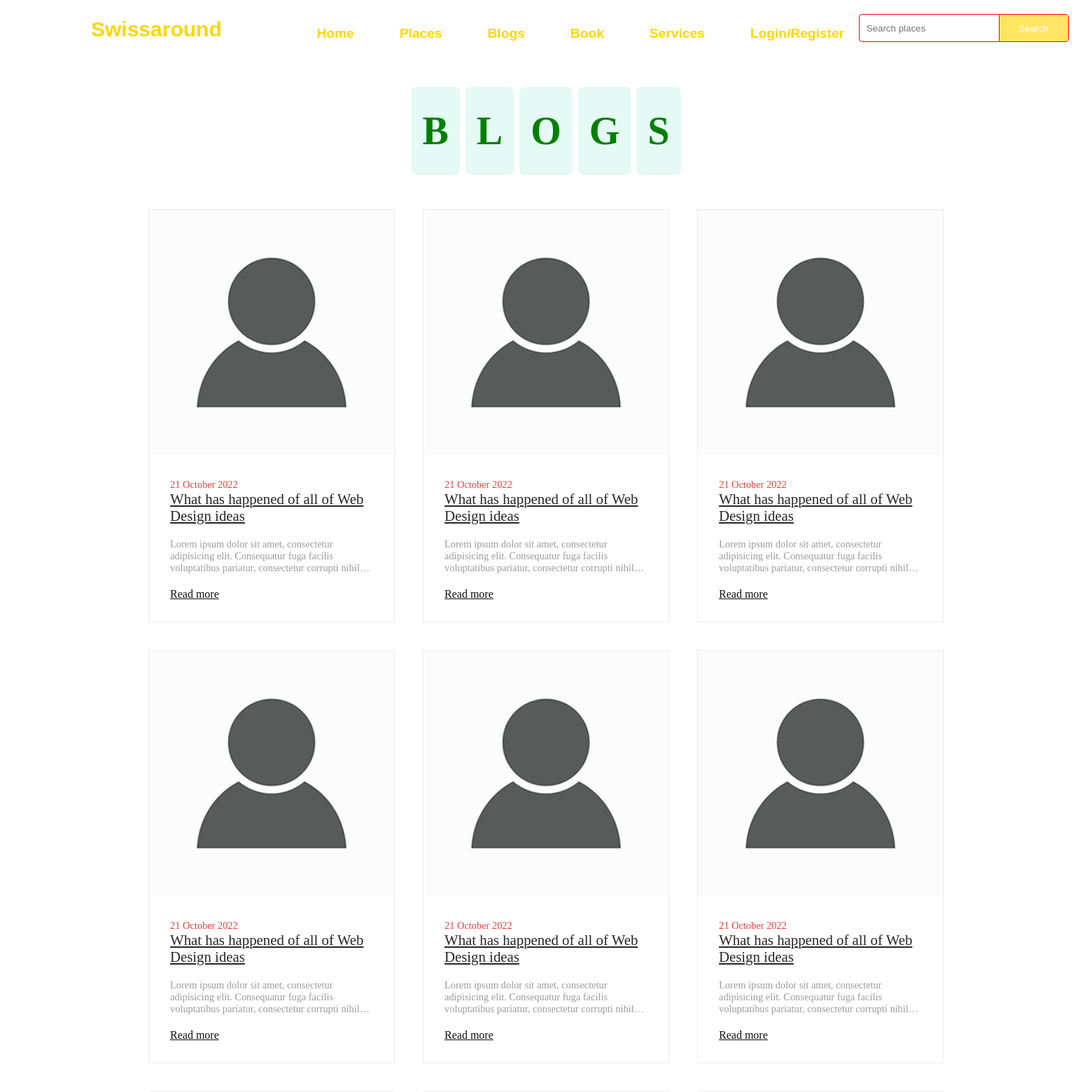
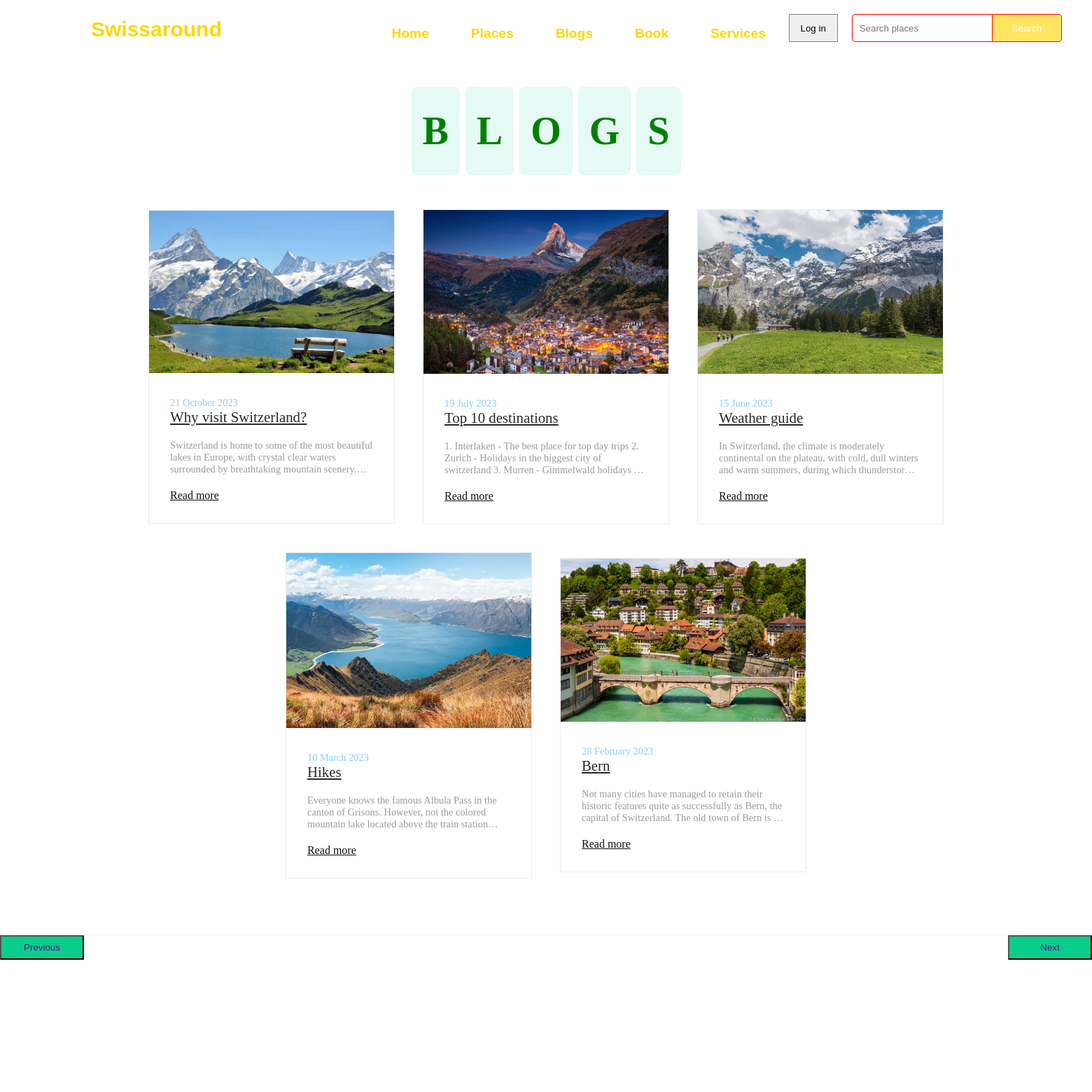
Before and after one commit to artinapira/Projekti-Web, a PHP site: page /Blogs.html in a window 1560 px wide. Shown: the top 1560 px of the page at 70% size. After the commit the page ends 1371 px from the top, so only its background shows below. Run offline with PHP 8.4, Linux system fonts and the light colour scheme.

Commit message:
blogs added changes

```diff
--- a/Blogs.html
+++ b/Blogs.html
@@ -23,8 +23,11 @@
                     <li class="link"><a href="Blogs.html">Blogs</a></li>
                     <li class="link"><a href="Book.html">Book</a></li>
                     <li class="link"><a href="Services.html">Services</a></li>
-                    <li class="link"><a href="Login.html">Login/Register</a></li>
                 </ul>
+            </div>
+
+            <div class="login">
+                <a href="Login.html"><button>Log in</button></a>
             </div>
 
             <div class="search">
@@ -46,171 +49,103 @@
 
                 <div class="blog-box">
                     <div class="blog-img">
-                        <img src="person-icon1.png" alt="">
+                        <img src="vistit.png" alt="">
                     </div>
                     <div class="blog-text">
-                        <span>21 October 2022</span>
-                        <a href="" class="blog-title">What has happened of all of Web Design ideas</a>
-                        <p>Lorem ipsum dolor sit amet, consectetur adipisicing elit. Consequatur fuga facilis
-                            voluptatibus pariatur, consectetur corrupti nihil omnis vel architecto ipsum eaque sit
-                            blanditiis quis voluptatem illum. Eveniet autem illo dicta!</p>
+                        <span>21 October 2023</span>
+                        <a href="" class="blog-title">Why visit Switzerland?</a>
+                        <p>Switzerland is home to some of the most beautiful lakes in Europe, with crystal clear waters surrounded by
+                            breathtaking mountain scenery. Lake Geneva, Lake Zurich, and Lake Lucerne are just a few examples of the many
+                            lakes that offer a wide range of summer activities, from swimming and boating to relaxing on the shore.
+                            Switzerland is geographically divided among the Swiss Plateau, the Alps and the Jura; the Alps occupy the
+                            greater part of the territory, whereas most of the country's population of 9 million are concentrated on the
+                            plateau, which hosts the largest cities and economic centres, including Zürich, Geneva and Basel.</p>
                         <a href="">Read more</a>
                     </div>
                 </div>
 
                 <div class="blog-box">
                     <div class="blog-img">
-                        <img src="person-icon1.png" alt="">
+                        <img src="placesToVisit.png" alt="">
                     </div>
                     <div class="blog-text">
-                        <span>21 October 2022</span>
-                        <a href="" class="blog-title">What has happened of all of Web Design ideas</a>
-                        <p>Lorem ipsum dolor sit amet, consectetur adipisicing elit. Consequatur fuga facilis
-                            voluptatibus pariatur, consectetur corrupti nihil omnis vel architecto ipsum eaque sit
-                            blanditiis quis voluptatem illum. Eveniet autem illo dicta!</p>
+                        <span>19 July 2023</span>
+                        <a href="" class="blog-title">Top 10 destinations</a>
+                        <p>1. Interlaken - The best place for top day trips
+                        2. Zurich - Holidays in the biggest city of switzerland
+                        3. Murren - Gimmelwald holidays at 1650meters
+                        4. Lauterbrunnen - Holidays with an impressive landscape.
+                        5. Iseltwald - Holidays in the fishing village directly at the lake of brienz
+                        6. Fälensee - Holidays for hikers directly at the lake Fälensee
+                        7. Seealpsee - Holidays at the beautiful lake seealpsee
+                        8. Lugano - Holidays with Italian and Mediterranean Touch
+                        9. Gruyères - Holidays for cheese lovers
+                        10. Grindelwald
+                        </p>
                         <a href="">Read more</a>
                     </div>
                 </div>
 
                 <div class="blog-box">
                     <div class="blog-img">
-                        <img src="person-icon1.png" alt="">
+                        <img src="weather.png" alt="">
                     </div>
                     <div class="blog-text">
-                        <span>21 October 2022</span>
-                        <a href="" class="blog-title">What has happened of all of Web Design ideas</a>
-                        <p>Lorem ipsum dolor sit amet, consectetur adipisicing elit. Consequatur fuga facilis
-                            voluptatibus pariatur, consectetur corrupti nihil omnis vel architecto ipsum eaque sit
-                            blanditiis quis voluptatem illum. Eveniet autem illo dicta!</p>
+                        <span>15 June 2023</span>
+                        <a href="" class="blog-title">Weather guide</a>
+                        <p>In Switzerland, the climate is moderately continental on the plateau, with cold, dull
+                            winters and warm summers, during which thunderstorms can break out in the afternoon.
+                            The Canton of Ticino, located on the south-facing side, has a milder and sunnier climate,
+                            though it is very rainy, with afternoon thunderstorms in summer and heavy rains in
+                            autumn.In the mountains, the climate becomes colder with increasing altitude, but in
+                            winter, they are located above the blanket of fog and low clouds that often covers the
+                            plateau, so they are also sunnier in this season.</p>
                         <a href="">Read more</a>
                     </div>
                 </div>
                 <div class="blog-box">
                     <div class="blog-img">
-                        <img src="person-icon1.png" alt="">
+                        <img src="hikes.png" alt="">
                     </div>
                     <div class="blog-text">
-                        <span>21 October 2022</span>
-                        <a href="" class="blog-title">What has happened of all of Web Design ideas</a>
-                        <p>Lorem ipsum dolor sit amet, consectetur adipisicing elit. Consequatur fuga facilis
-                            voluptatibus pariatur, consectetur corrupti nihil omnis vel architecto ipsum eaque sit
-                            blanditiis quis voluptatem illum. Eveniet autem illo dicta!</p>
+                        <span>10 March 2023</span>
+                        <a href="" class="blog-title">Hikes</a>
+                        <p>Everyone knows the famous Albula Pass in the canton of Grisons. However, not the colored
+                            mountain lake located above the train station Preda, which lies at an altitude of over
+                            1900 meters. A beautiful circular hike that is not only beautiful in summer but also
+                            worth a top excursion in autumn. Because here you can find larches that turn gold money
+                            in autumn. <br>Beautiful and unique hike directly along the glacier. Did you know that the
+                            Aletsch glacier in the canton of Valais is the largest and longest glacier in the Alps?
+                            The length of the glacier is 23km, and it has a height of 900 meters of eternal ice.
+                            Unfortunately, the glacier melts every year by 50-80 meters, researchers predict that
+                            by the end of 2100 the whole glacier will have disappeared. That is, save this hike and
+                            watch it before the glacier is gone</p>
                         <a href="">Read more</a>
                     </div>
                 </div>
 
                 <div class="blog-box">
                     <div class="blog-img">
-                        <img src="person-icon1.png" alt="">
+                        <img src="blog-bern.png" alt="">
                     </div>
                     <div class="blog-text">
-                        <span>21 October 2022</span>
-                        <a href="" class="blog-title">What has happened of all of Web Design ideas</a>
-                        <p>Lorem ipsum dolor sit amet, consectetur adipisicing elit. Consequatur fuga facilis
-                            voluptatibus pariatur, consectetur corrupti nihil omnis vel architecto ipsum eaque sit
-                            blanditiis quis voluptatem illum. Eveniet autem illo dicta!</p>
+                        <span>28 February 2023</span>
+                        <a href="" class="blog-title">Bern</a>
+                        <p>Not many cities have managed to retain their historic features quite as successfully as
+                            Bern, the capital of Switzerland. The old town of Bern is a UNESCO World Heritage Site
+                            and thanks to its 6 kilometres of arcades - the locals refer to them as 'Lauben' -
+                            boasts on of the longest weather-sheltered shopping promenades in Europe.</p>
                         <a href="">Read more</a>
                     </div>
                 </div>
 
-                <div class="blog-box">
-                    <div class="blog-img">
-                        <img src="person-icon1.png" alt="">
-                    </div>
-                    <div class="blog-text">
-                        <span>21 October 2022</span>
-                        <a href="" class="blog-title">What has happened of all of Web Design ideas</a>
-                        <p>Lorem ipsum dolor sit amet, consectetur adipisicing elit. Consequatur fuga facilis
-                            voluptatibus pariatur, consectetur corrupti nihil omnis vel architecto ipsum eaque sit
-                            blanditiis quis voluptatem illum. Eveniet autem illo dicta!</p>
-                        <a href="">Read more</a>
-                    </div>
-                </div>
-                <div class="blog-box">
-                    <div class="blog-img">
-                        <img src="person-icon1.png" alt="">
-                    </div>
-                    <div class="blog-text">
-                        <span>21 October 2022</span>
-                        <a href="" class="blog-title">What has happened of all of Web Design ideas</a>
-                        <p>Lorem ipsum dolor sit amet, consectetur adipisicing elit. Consequatur fuga facilis
-                            voluptatibus pariatur, consectetur corrupti nihil omnis vel architecto ipsum eaque sit
-                            blanditiis quis voluptatem illum. Eveniet autem illo dicta!</p>
-                        <a href="">Read more</a>
-                    </div>
-                </div>
 
-                <div class="blog-box">
-                    <div class="blog-img">
-                        <img src="person-icon1.png" alt="">
-                    </div>
-                    <div class="blog-text">
-                        <span>21 October 2022</span>
-                        <a href="" class="blog-title">What has happened of all of Web Design ideas</a>
-                        <p>Lorem ipsum dolor sit amet, consectetur adipisicing elit. Consequatur fuga facilis
-                            voluptatibus pariatur, consectetur corrupti nihil omnis vel architecto ipsum eaque sit
-                            blanditiis quis voluptatem illum. Eveniet autem illo dicta!</p>
-                        <a href="">Read more</a>
-                    </div>
-                </div>
-
-                <div class="blog-box">
-                    <div class="blog-img">
-                        <img src="person-icon1.png" alt="">
-                    </div>
-                    <div class="blog-text">
-                        <span>21 October 2022</span>
-                        <a href="" class="blog-title">What has happened of all of Web Design ideas</a>
-                        <p>Lorem ipsum dolor sit amet, consectetur adipisicing elit. Consequatur fuga facilis
-                            voluptatibus pariatur, consectetur corrupti nihil omnis vel architecto ipsum eaque sit
-                            blanditiis quis voluptatem illum. Eveniet autem illo dicta!</p>
-                        <a href="">Read more</a>
-                    </div>
-                </div>
-                <div class="blog-box">
-                    <div class="blog-img">
-                        <img src="person-icon1.png" alt="">
-                    </div>
-                    <div class="blog-text">
-                        <span>21 October 2022</span>
-                        <a href="" class="blog-title">What has happened of all of Web Design ideas</a>
-                        <p>Lorem ipsum dolor sit amet, consectetur adipisicing elit. Consequatur fuga facilis
-                            voluptatibus pariatur, consectetur corrupti nihil omnis vel architecto ipsum eaque sit
-                            blanditiis quis voluptatem illum. Eveniet autem illo dicta!</p>
-                        <a href="">Read more</a>
-                    </div>
-                </div>
-
-                <div class="blog-box">
-                    <div class="blog-img">
-                        <img src="person-icon1.png" alt="">
-                    </div>
-                    <div class="blog-text">
-                        <span>21 October 2022</span>
-                        <a href="" class="blog-title">What has happened of all of Web Design ideas</a>
-                        <p>Lorem ipsum dolor sit amet, consectetur adipisicing elit. Consequatur fuga facilis
-                            voluptatibus pariatur, consectetur corrupti nihil omnis vel architecto ipsum eaque sit
-                            blanditiis quis voluptatem illum. Eveniet autem illo dicta!</p>
-                        <a href="">Read more</a>
-                    </div>
-                </div>
-
-                <div class="blog-box">
-                    <div class="blog-img">
-                        <img src="person-icon1.png" alt="">
-                    </div>
-                    <div class="blog-text">
-                        <span>21 October 2022</span>
-                        <a href="" class="blog-title">What has happened of all of Web Design ideas</a>
-                        <p>Lorem ipsum dolor sit amet, consectetur adipisicing elit. Consequatur fuga facilis
-                            voluptatibus pariatur, consectetur corrupti nihil omnis vel architecto ipsum eaque sit
-                            blanditiis quis voluptatem illum. Eveniet autem illo dicta!</p>
-                        <a href="">Read more</a>
-                    </div>
-                </div>
             </div>
         </div>
-
+        <div class="previousNext">
+            <button class="previous"><a href="">Previous</a></button>
+            <button class="next"><a href="">Next</a></button>
+        </div>
     </div>
 </body>
 </html>
--- a/Book.html
+++ b/Book.html
@@ -22,8 +22,11 @@
                     <li class="link"><a href="Blogs.html">Blogs</a></li>
                     <li class="link"><a href="Book.html">Book</a></li>
                     <li class="link"><a href="Services.html">Services</a></li>
-                    <li class="link"><a href="Login.html">Login/Register</a></li>
                 </ul>
+            </div>
+
+            <div class="login">
+                <a href="Login.html"><button>Log in</button></a>
             </div>
 
             <div class="search">
--- a/Login.html
+++ b/Login.html
@@ -42,8 +42,8 @@
         </div>
 
         <script>
-            let usernameRegex = /[a-zA-Z]{8,15}$/;
-            let passwordRegex = /^[A-Z][a-z][0-9]{3}/;
+            let usernameRegex = /^[A-Z][a-z]{7,15}$/;
+            let passwordRegex = /[a-zA-Z0-9]{8,15}$/;
             function validateForm() {
                 let usernameInput = document.getElementById('username');
                 let passwordInput = document.getElementById('password');
--- a/Places.html
+++ b/Places.html
@@ -24,8 +24,11 @@
                     <li class="link"><a href="Blogs.html">Blogs</a></li>
                     <li class="link"><a href="Book.html">Book</a></li>
                     <li class="link"><a href="Services.html">Services</a></li>
-                    <li class="link"><a href="Login.html">Login/Register</a></li>
                 </ul>
+            </div>
+
+            <div class="login">
+                <a href="Login.html"><button>Log in</button></a>
             </div>
 
             <div class="search">
--- a/Services.html
+++ b/Services.html
@@ -27,8 +27,11 @@
                     <li class="link"><a href="Blogs.html">Blogs</a></li>
                     <li class="link"><a href="Book.html">Book</a></li>
                     <li class="link"><a href="Services.html">Services</a></li>
-                    <li class="link"><a href="Login.html">Login/Register</a></li>
                 </ul>
+            </div>
+
+            <div class="login">
+                <a href="Login.html"><button>Log in</button></a>
             </div>
 
             <div class="search">
--- a/home.html
+++ b/home.html
@@ -23,8 +23,11 @@
                     <li class="link"><a href="Blogs.html">Blogs</a></li>
                     <li class="link"><a href="Book.html">Book</a></li>
                     <li class="link"><a href="Services.html">Services</a></li>
-                    <li class="link"><a href="Login.html">Login/Register</a></li>
                 </ul>
+            </div>
+
+            <div class="login">
+                <a href="Login.html"><button>Log in</button></a>
             </div>
 
             <div class="search">
--- a/signup.html
+++ b/signup.html
@@ -48,9 +48,9 @@
     </div>
 
     <script>
-        let usernameRegex = /[a-zA-Z]{8,15}$/;
+        let usernameRegex = /^[A-Z][a-z]{7,15}$/;
         let emailRegex = /[a-zA-Z0-9._-]+@+[a-z]+\.+[a-z]{3}/;
-        let passwordRegex = /^[A-Z][a-z][0-9]{3}/;
+        let passwordRegex = /[a-zA-Z]{8,15}/;
 
         function validateForm() {
             let usernameInput = document.getElementById('username');
--- a/style.css
+++ b/style.css
@@ -37,7 +37,7 @@
 }
 ul li {
     list-style: none;
-    margin-left: 65px;
+    margin-left: 60px;
     margin-top: 20px;
 }
 ul li a {
@@ -51,10 +51,30 @@ ul li a {
 ul li a:hover {
     color: lightgreen;
 }
+.login {
+    width: 120px;
+    float: left;
+    margin-left: 130px;
+    display: flex;
+    flex-direction: row;
+    margin-top: 20px;
+}
+.login a {
+    text-decoration: none;
+}
+.login button:hover {
+    cursor: pointer;
+}
+.login a button {
+    width: 70px;
+    height: 40px;
+    border-radius: none;
+    border: 1px solid grey;
+}
 .search {
     width: 400px;
     float: left;
-    margin-left: 230px;
+    margin-left: 20px;
     display: flex;
     flex-direction: row;
 }
@@ -264,7 +284,7 @@ ul li a:hover {
     flex-direction: column;
 }
 .blog-text span {
-    color: #f33c3c;
+    color: lightskyblue;
     font-size: 0.9rem;
 }
 .blog-text .blog-title {
@@ -273,7 +293,7 @@ ul li a:hover {
     color: #272727;
 }
 .blog-text .blog-title:hover {
-    color: #f33c3c;
+    color: lightskyblue;
     transition: all ease 0.3s;
 }
 .blog-text p {
@@ -290,10 +310,25 @@ ul li a:hover {
     color: #0f0f0f;
 }
 .blog-text a:hover {
-    color: #f33c3c;
+    color: lightskyblue;
     transition: all ease 0.3s;
 }
-@media ( max-width:1250) {
+
+.previousNext {
+    color: lightskyblue;
+    display: flex;
+    justify-content: space-between;
+}
+.previousNext button {
+    width: 120px;
+    height: 35px;
+    background-color: rgb(9, 205, 139);
+}
+.previousNext a {
+    text-decoration: none;
+    padding: 30px;
+}
+@media ( max-width:1250px) {
     .blog-box {
         width: 300px;
     }
```
Also changed, not shown: blog-bern.png (added), hikes.png (added), placesToVisit.png (added), travel_book.png, vistit.png (added), weather.png (added).
